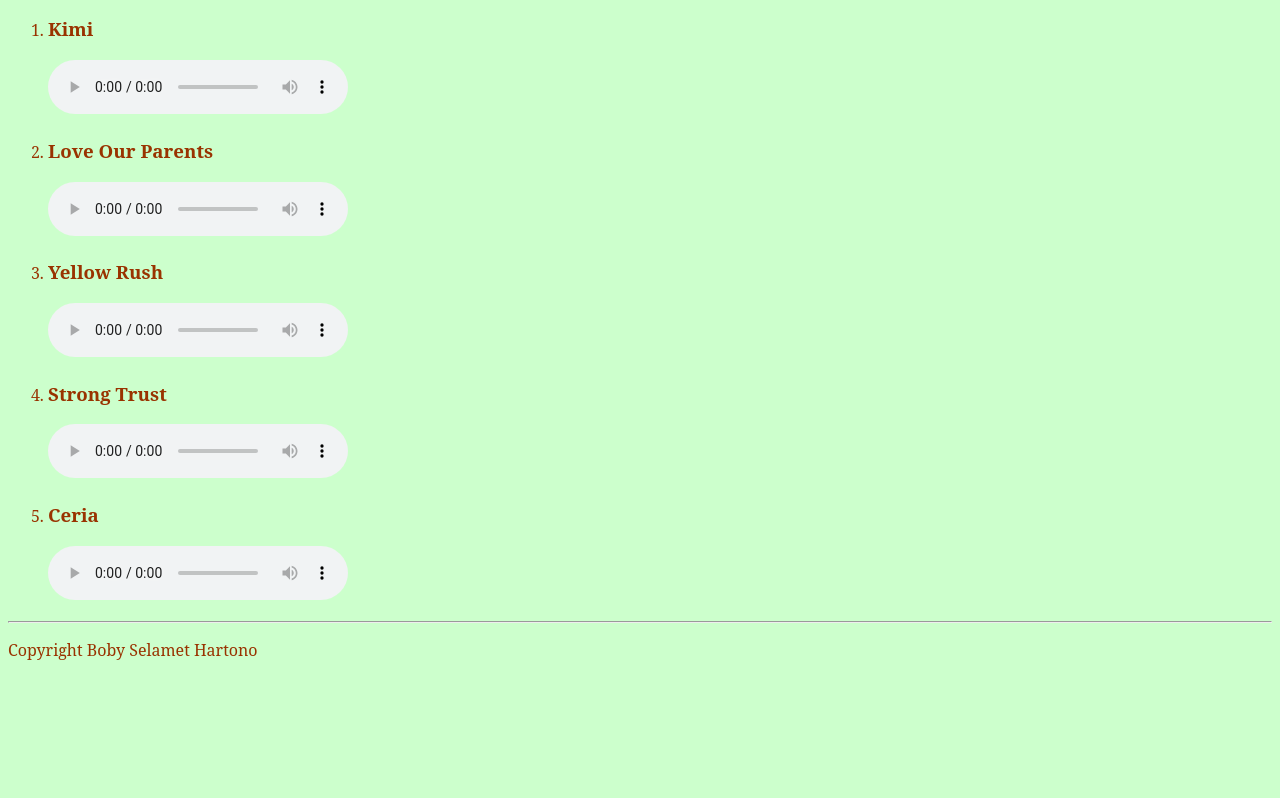
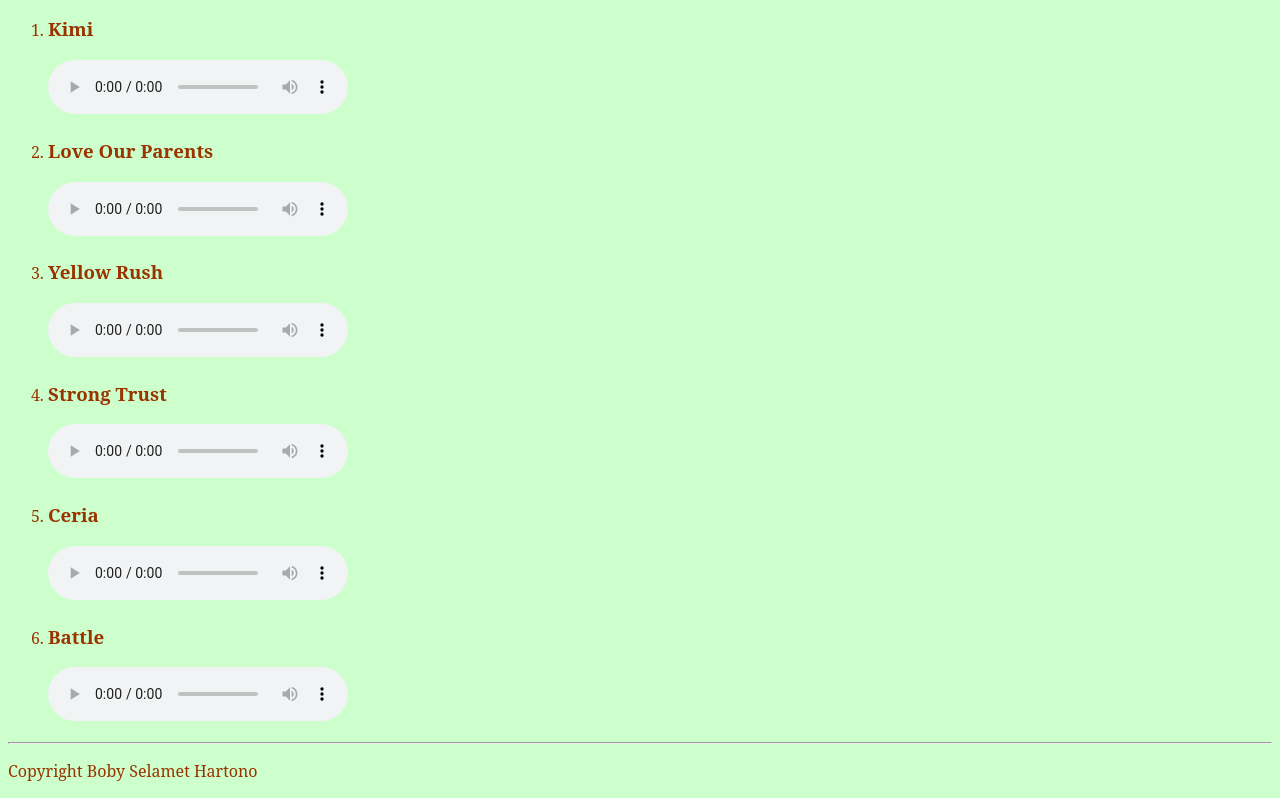
Before and after one commit to bobymusic/bobymusic.github.io, a plain HTML site: page index.html in a window 1280 px wide. Shown: the part 882-1680 px from the top of the page. Before the commit the page ends 1559 px from the top, so only its background shows below. Drawn offline with Linux system fonts and the light colour scheme.

Commit message:
Update index.html

```diff
--- a/index.html
+++ b/index.html
@@ -73,6 +73,13 @@ The above copyright notice and this permission notice shall be included in all c
                  Your browser does not support the audio element.
             </audio>
     </li>
+    <li>
+        <h3>Battle</h3>
+            <audio controls>
+                <source src="https://raw.githubusercontent.com/bobymusic/bobymusic.github.io/master/music/battle.mp3" type="audio/mpeg"></source>
+                 Your browser does not support the audio element.
+            </audio>
+    </li>
 </ol>
 
 <hr style="color:#993300;" />
```
